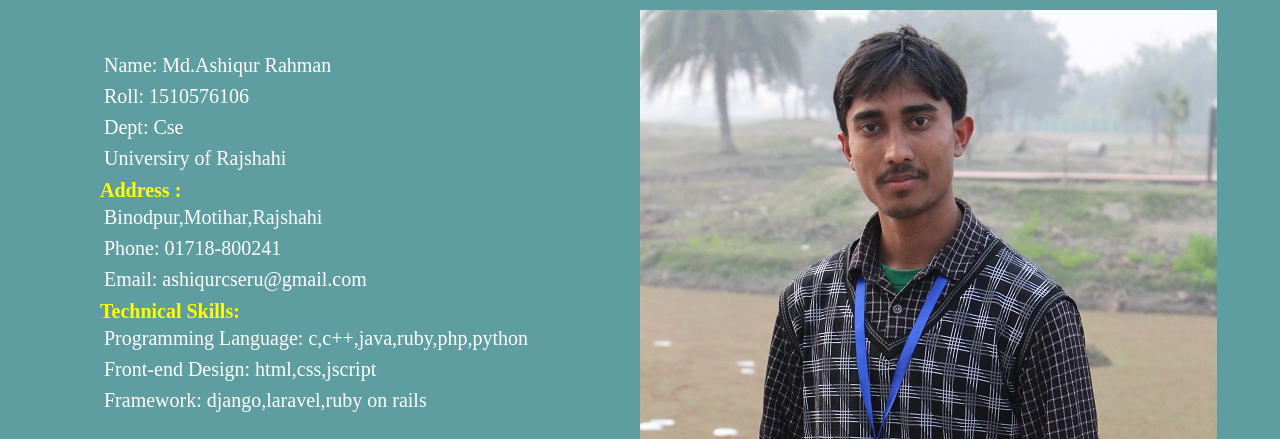
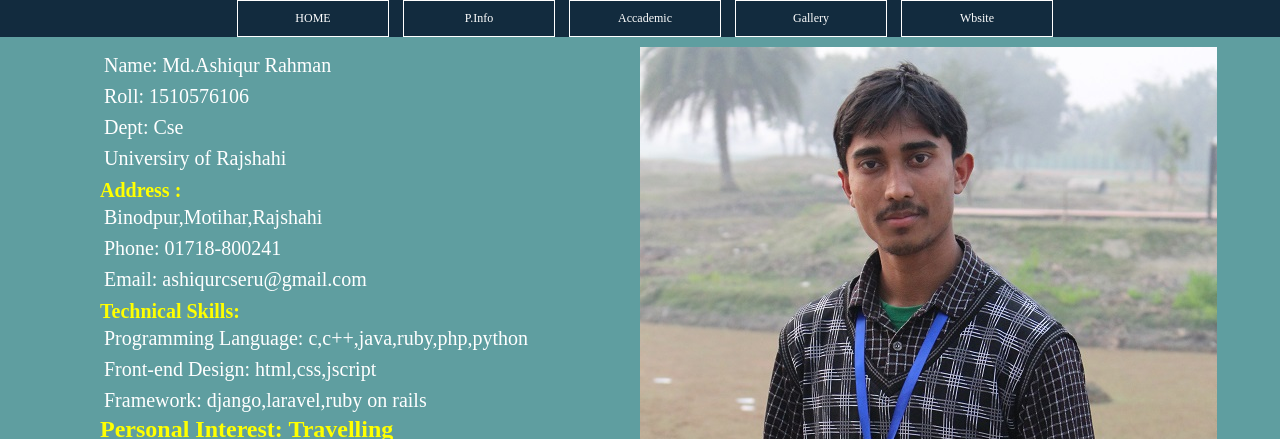
Before and after one commit to ashiqur102/ashiqur102.github.io, a plain HTML site: page profile.html in a window 1280 px wide. Shown: the top 439 px of the page. Drawn offline with Linux system fonts and the light colour scheme.

Commit message:
added hobby

```diff
--- a/profile.css
+++ b/profile.css
@@ -12,6 +12,30 @@ body
 }
 
 html,body{height: 100%;}
+
+.division
+{
+	text-align: center;
+	background:#122b3e;
+	margin: 0px;
+}
+/*Main menu Border and text color*/
+.main-menu >li
+{
+	display: inline-block;
+	padding: 10px 0px;
+	margin-left: 10px;
+	border: 1px solid white;
+	width:150px;
+	color: white;
+	font-size: 12px;
+	transition: .4s;
+}
+/*hover Main menu*/
+.main-menu:hover
+{
+	display: inline-block;
+}
 
 .init
 {
--- a/profile.html
+++ b/profile.html
@@ -8,6 +8,46 @@
 <html>
 <meta name="viewport" content="width=device-width, initial-scale=1.0">
 <body>
+
+ <style>
+
+	a:link {
+    color: white;
+    background-color: transparent;
+    text-decoration: none;
+}
+a:visited {
+    color: white;
+    background-color: transparent;
+    text-decoration: none;
+}
+a:hover {
+    color: white;
+    background-color: transparent;
+    text-decoration: underline;
+}
+a:active {
+    color: yellow;
+    background-color: transparent;
+    text-decoration: none;
+}
+</style>
+
+	<div class="division">
+		<ul class="main-menu">
+			<li><a href="index.html">HOME</a></li>
+
+			<li><a href='#'>P.Info</a></li>
+
+			<li ><a href="accademic.html">Accademic</a></li>
+
+			<li><a href="gallery.html">Gallery</a></li>
+
+			<li><a href="website.html">Wbsite</a></li>
+
+		</ul>
+	</div>
+
 
 <div class="init">
 </div>
@@ -25,6 +65,7 @@
 <p>Programming Language:    c,c++,java,ruby,php,python</p>
 <p>Front-end Design:    html,css,jscript</p>
 <p>Framework:   django,laravel,ruby on rails</p>
+<h2 style="color: yellow">Personal Interest: Travelling</h2>
 <br>
 <br>
 <address>
```
